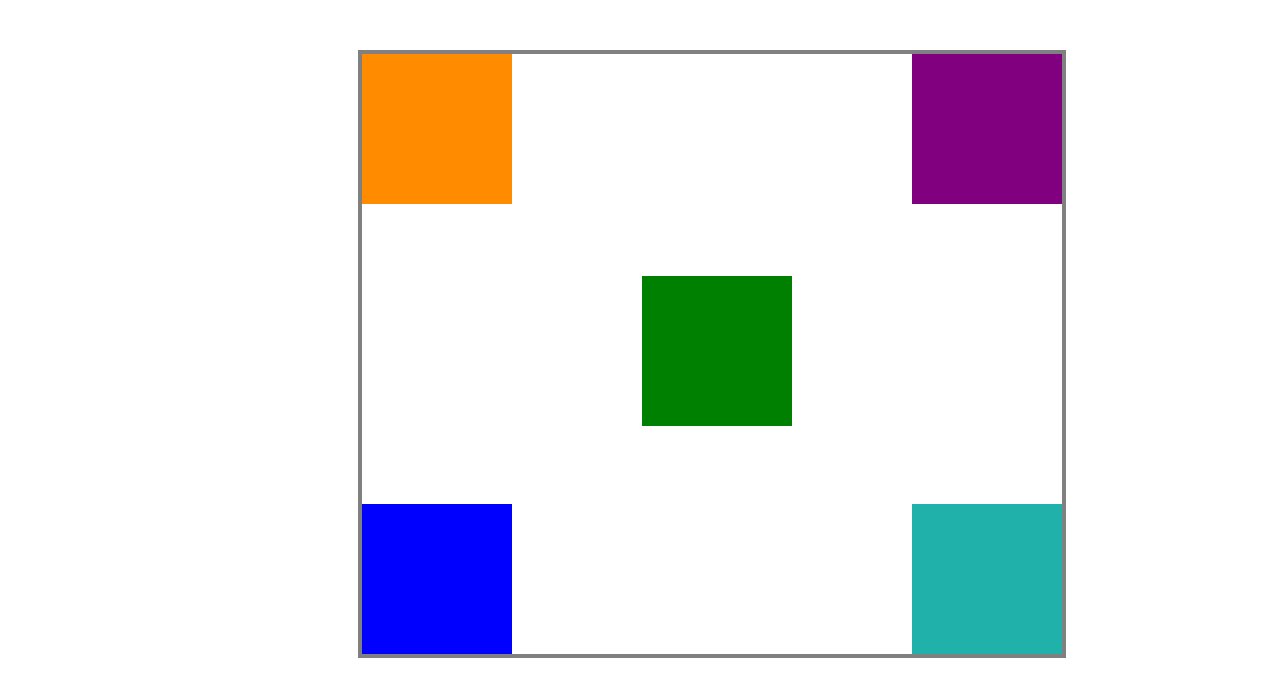
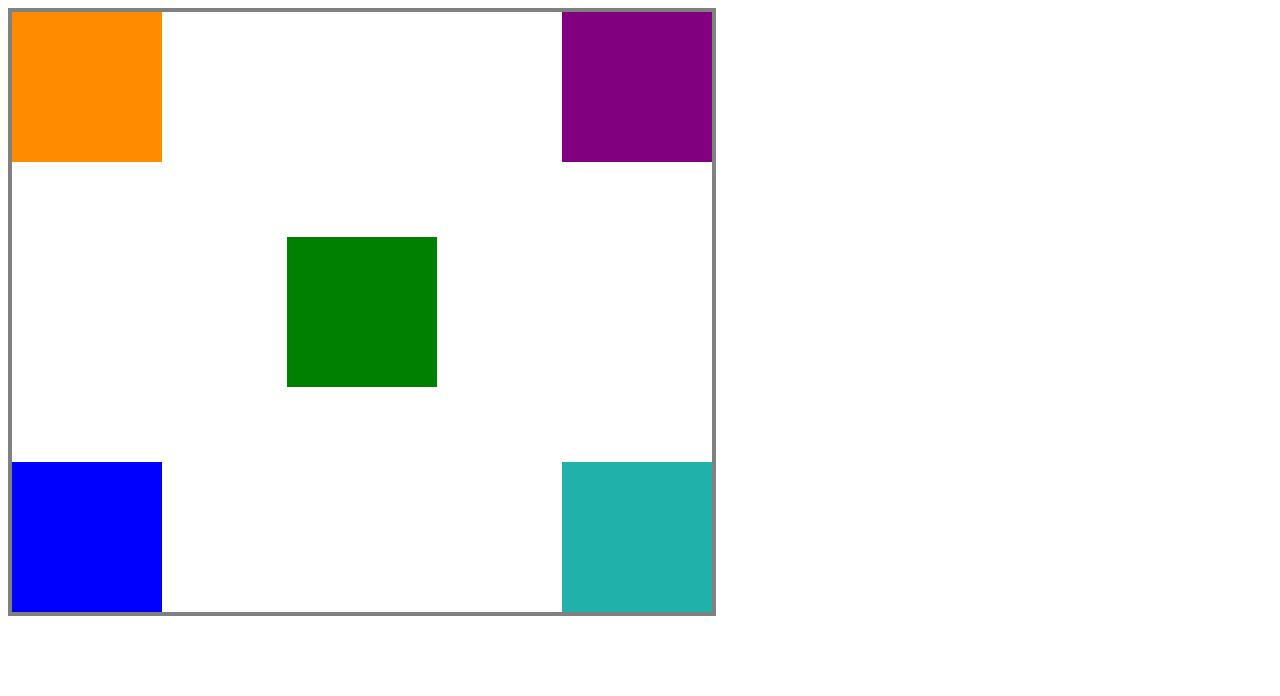
Before and after one commit to mahalekshmi8621/frontendtraining, a plain HTML site: page 09-09-22/comorins/output/task.html in a window 1280 px wide. Drawn offline with Linux system fonts and the light colour scheme.

Commit message:
task-output changes completed

```diff
--- a/09-09-22/comorins/output/task.css
+++ b/09-09-22/comorins/output/task.css
@@ -1,10 +1,6 @@
 .div{
     border:4px solid grey;
     height:600px;width:700px;
-    margin-top: 50px;
-    margin-bottom: 50px;
-    margin-right: 350px;
-    margin-left: 350px;
     position: relative;
 }
 .div-1{
@@ -39,8 +35,7 @@
     background-color: green;
     height:150px;width:150px;
     position: absolute;
-    right:45%;
-    left:40%;
-    top:37%;
-    bottom:45%;
+    top: 50%;
+    left: 50%;
+    transform: translate(-50%,-50%);
 }
--- a/09-09-22/comorins/output/task1.css
+++ b/09-09-22/comorins/output/task1.css
@@ -1,13 +1,15 @@
 .div-1{
     background-color: lightseagreen;
     border:10px solid blue;
-    height:40%;width:20%;
+    width:20%;
+    padding-bottom:20%;
     margin-left:10px;
 }
 .div-2{
     background-color: lightseagreen;
     border:10px solid blue;
-    height:40%;width:20%;
+    width:20%;
+    padding-bottom: 20%;
     margin-top:20px;
     margin-left:10px;
 }
--- a/09-09-22/comorins/output/task2.css
+++ b/09-09-22/comorins/output/task2.css
@@ -2,7 +2,11 @@
 .div{
     border: 1px solid lightseagreen;
     background-color: lightpink;
-    height:100%;width: 60px;
-    margin-left: 55px;
+    height:100%;width:6.1%;
+    margin-left: 20px;
     display: inline-block;
 }
+.main{
+    height: 100%;
+    width: 1200px;
+}s
--- a/09-09-22/comorins/output/task5.css
+++ b/09-09-22/comorins/output/task5.css
@@ -1,8 +1,7 @@
 .div{
     border:4px solid blue;
-    height:20%;width:20%;
-    margin: 10px;
-    margin-right: 30px;
+    height:20%;width:32%;
+    margin-bottom: 20px;
     display: inline-block;
-    padding: 74px;
+
 }
```
